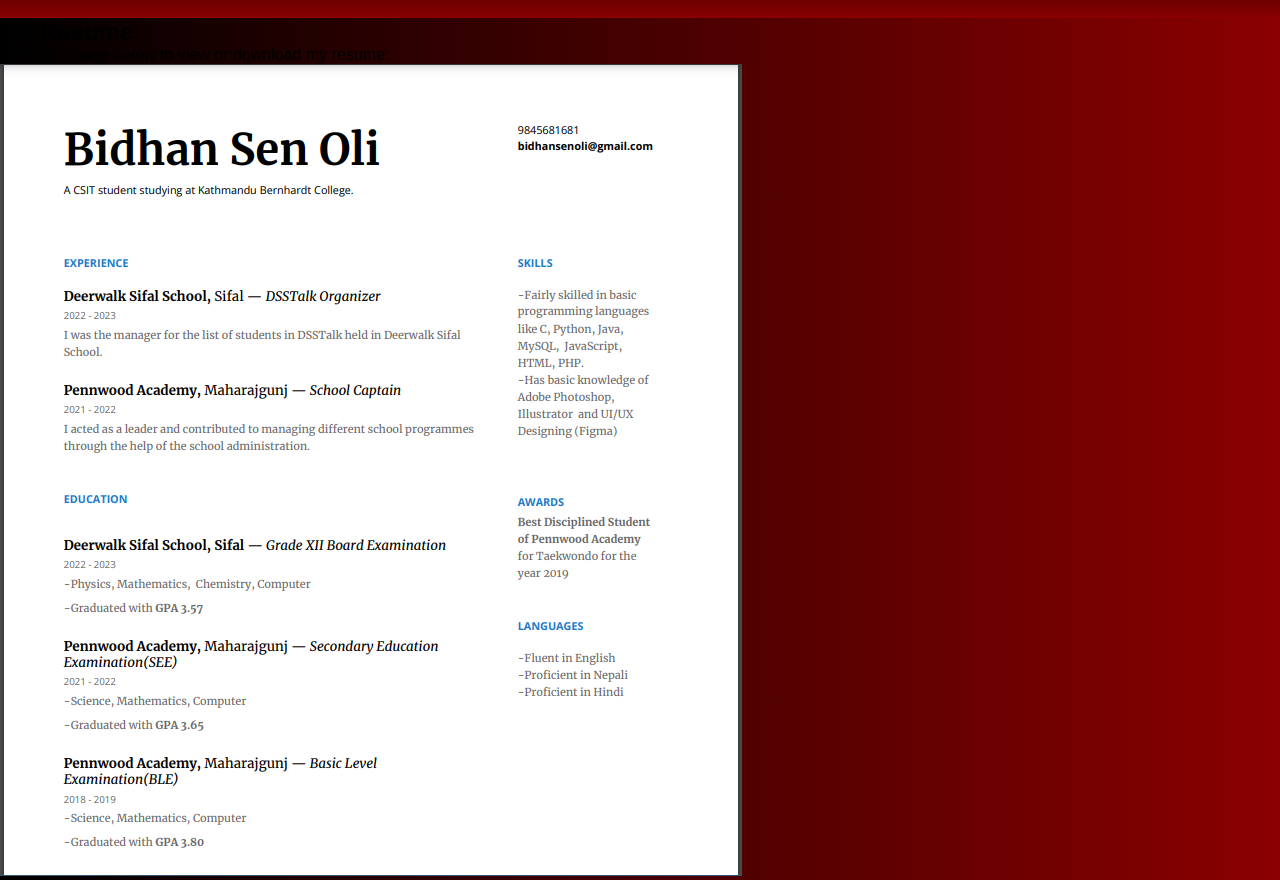
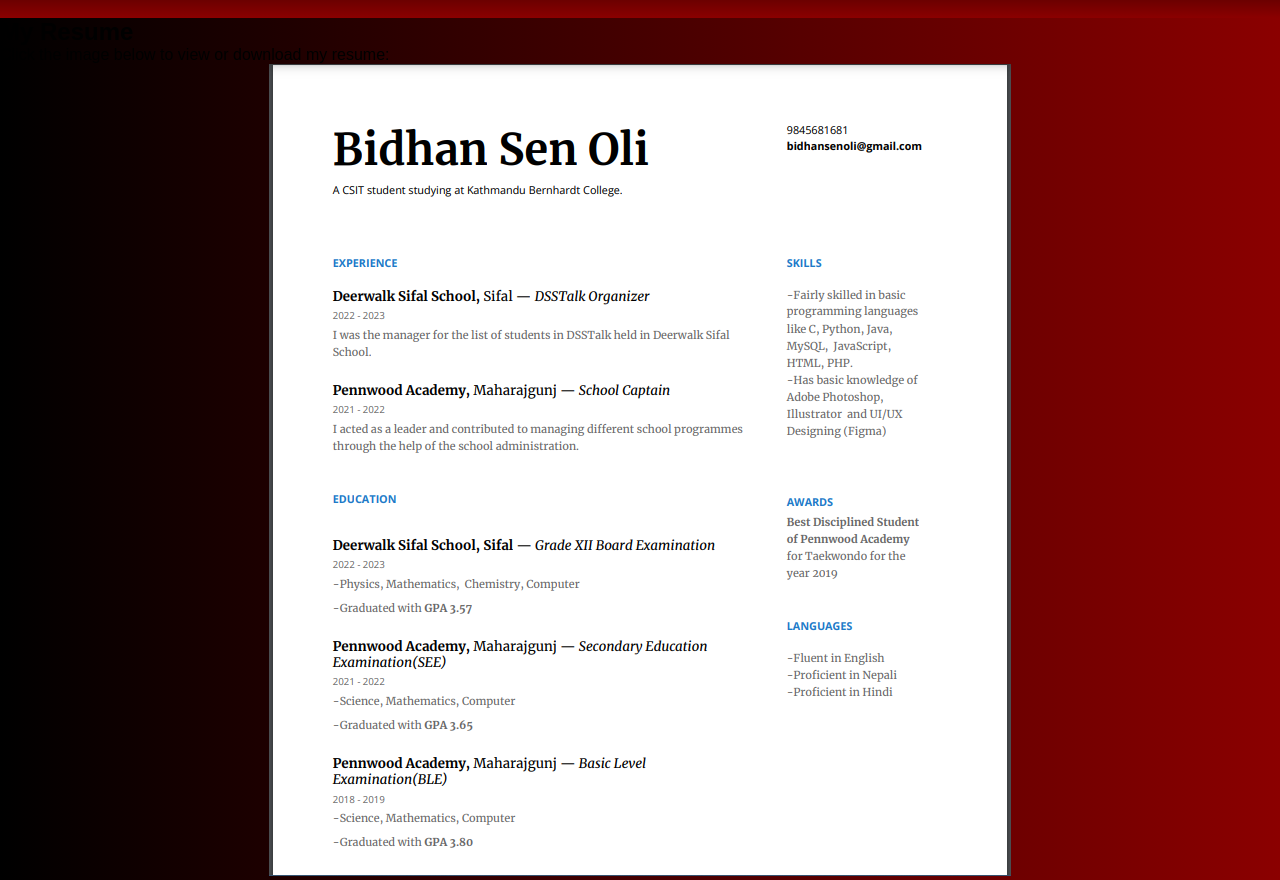
Before and after one commit to b1dhan/TrainingMiniProject, a plain HTML site: page resume.html in a window 1280 px wide. Shown: the part 62-942 px from the top of the page. Drawn offline with Linux system fonts and the light colour scheme.

Commit message:
Update style.css

```diff
--- a/style.css
+++ b/style.css
@@ -152,6 +152,10 @@ nav {
     object-fit: cover;
 }
 
+.resume-image-container{
+    text-align: center;
+}
+
 .main-container .content {
     color: white;
     width: 65%;
```
